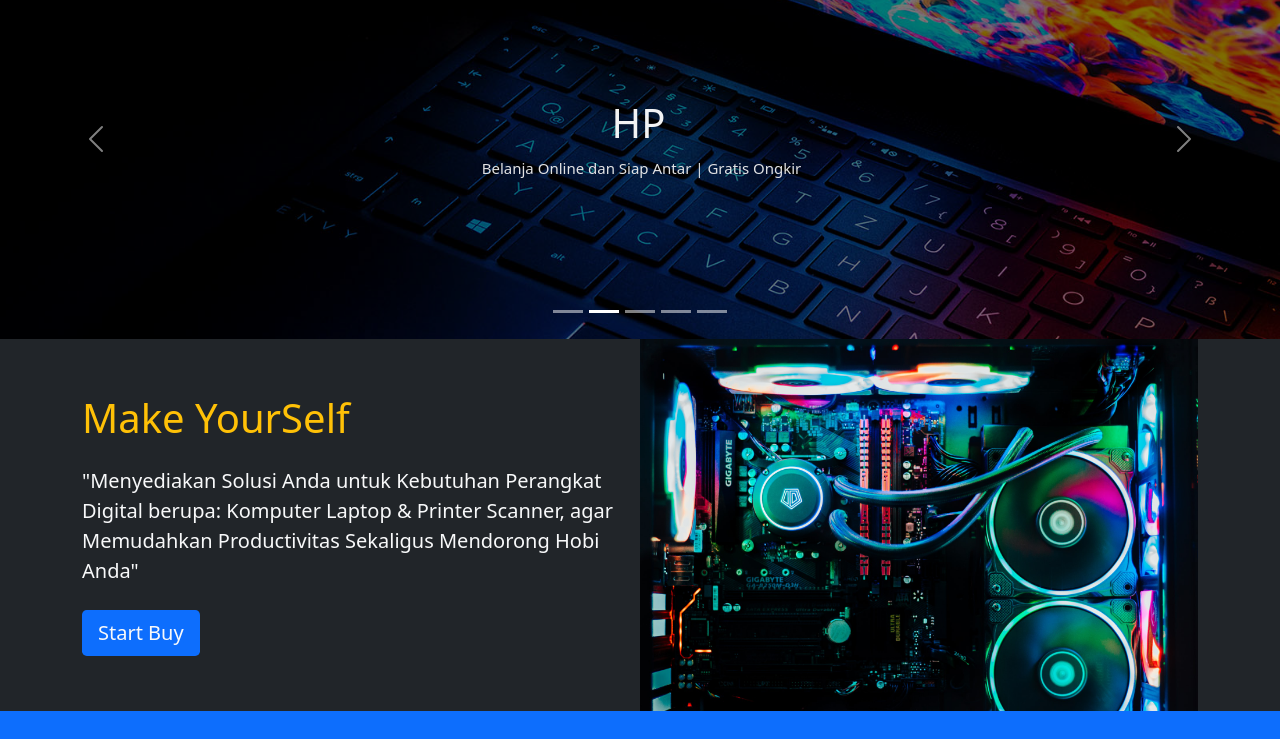
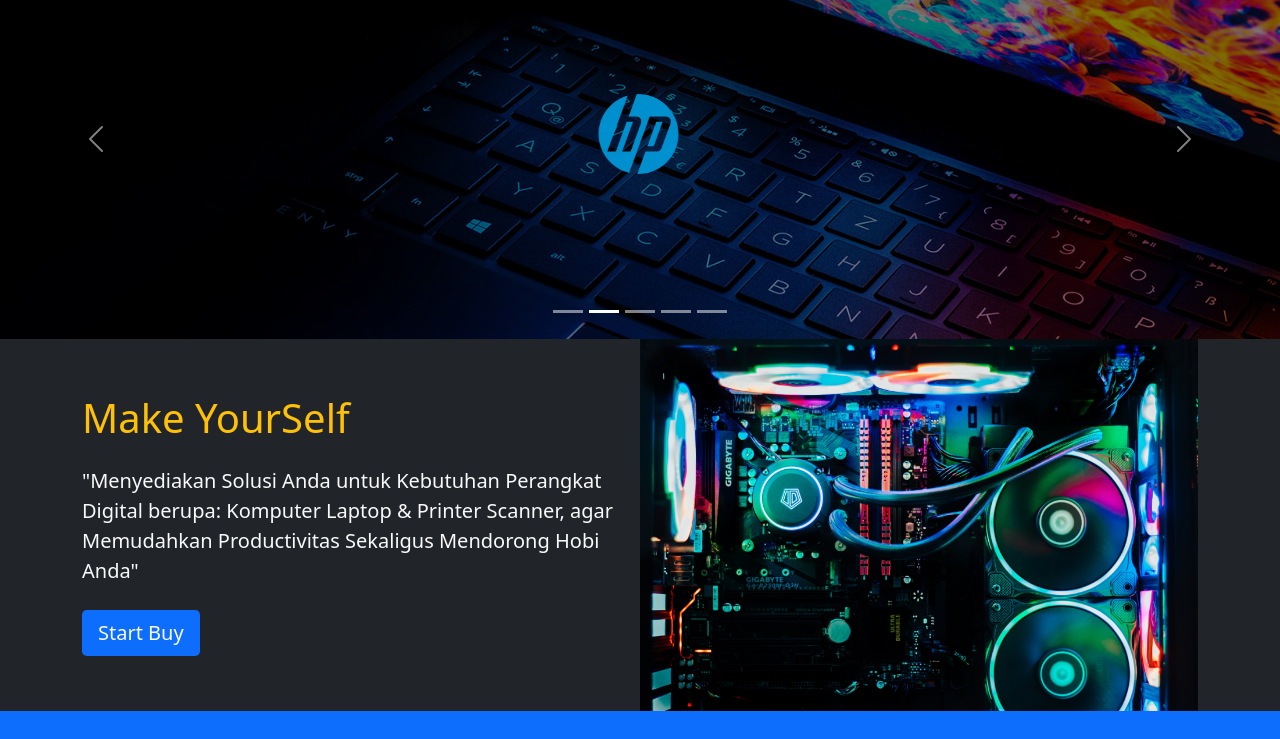
Before and after one commit to bqcomputer/bqcomputer.github.io, a plain HTML site: page index.html in a window 1280 px wide. Shown: the part 61-800 px from the top of the page. Drawn offline with nearby package versions, Linux system fonts and the light colour scheme.

Commit message:
Saing to Github

```diff
--- a/css/style.css
+++ b/css/style.css
@@ -97,6 +97,10 @@
   opacity: 0;
 }
 
+.home .carousel-item h2 img {
+  height: 50px;
+}
+
 .home .carousel-item p {
   font-size: 15px;
   margin: 0;
--- a/index.html
+++ b/index.html
@@ -15,7 +15,7 @@
     <!-- Style CSS -->
     <link rel="stylesheet" href="/css/style.css" />
 
-    <title>bqcomputer - Jual & Repair PC Laptop & Printer</title>
+    <title>bqcomputer - Jual & Repair PC, Laptop & Printer</title>
   </head>
   <body>
     <!-- Navbar -->
@@ -63,32 +63,32 @@
         <div class="carousel-inner">
           <div class="carousel-item active" style="background-image: url('/img/carousel1.jpg')">
             <div class="container">
-              <h2>Lenovo</h2>
-              <p>Belanja Online dan Siap Antar | Gratis Ongkir</p>
+              <h2><img src="/img/lenovo.png" alt="lenovo" /></h2>
+              <p></p>
             </div>
           </div>
           <div class="carousel-item" style="background-image: url('/img/carousel2.jpg')">
             <div class="container">
-              <h2>HP</h2>
-              <p>Belanja Online dan Siap Antar | Gratis Ongkir</p>
+              <h2><img src="/img/hp.png" alt="hp" style="height: 80px" /></h2>
+              <p></p>
             </div>
           </div>
           <div class="carousel-item" style="background-image: url('/img/carousel3.jpg')">
             <div class="container">
-              <h2>DELL</h2>
-              <p>Belanja Online dan Siap Antar | Gratis Ongkir</p>
+              <h2><img src="/img/dell.png" alt="dell" style="height: 80px" /></h2>
+              <p></p>
             </div>
           </div>
           <div class="carousel-item" style="background-image: url('/img/carousel4.jpg')">
             <div class="container">
-              <h2>Asus</h2>
-              <p>Belanja Online dan Siap Antar | Gratis Ongkir</p>
+              <h2><img src="/img/asus.png" alt="asus" /></h2>
+              <p></p>
             </div>
           </div>
           <div class="carousel-item" style="background-image: url('/img/carousel5.jpg')">
             <div class="container">
-              <h2>acer</h2>
-              <p>Belanja Online dan Siap Antar | Gratis Ongkir</p>
+              <h2><img src="/img/acer.png" alt="acer" /></h2>
+              <p></p>
             </div>
           </div>
         </div>
```
Also changed, not shown: img/asus.png (added), img/dell.png (added), img/hp.png (added), img/lenovo.png (added), 1 other file.
